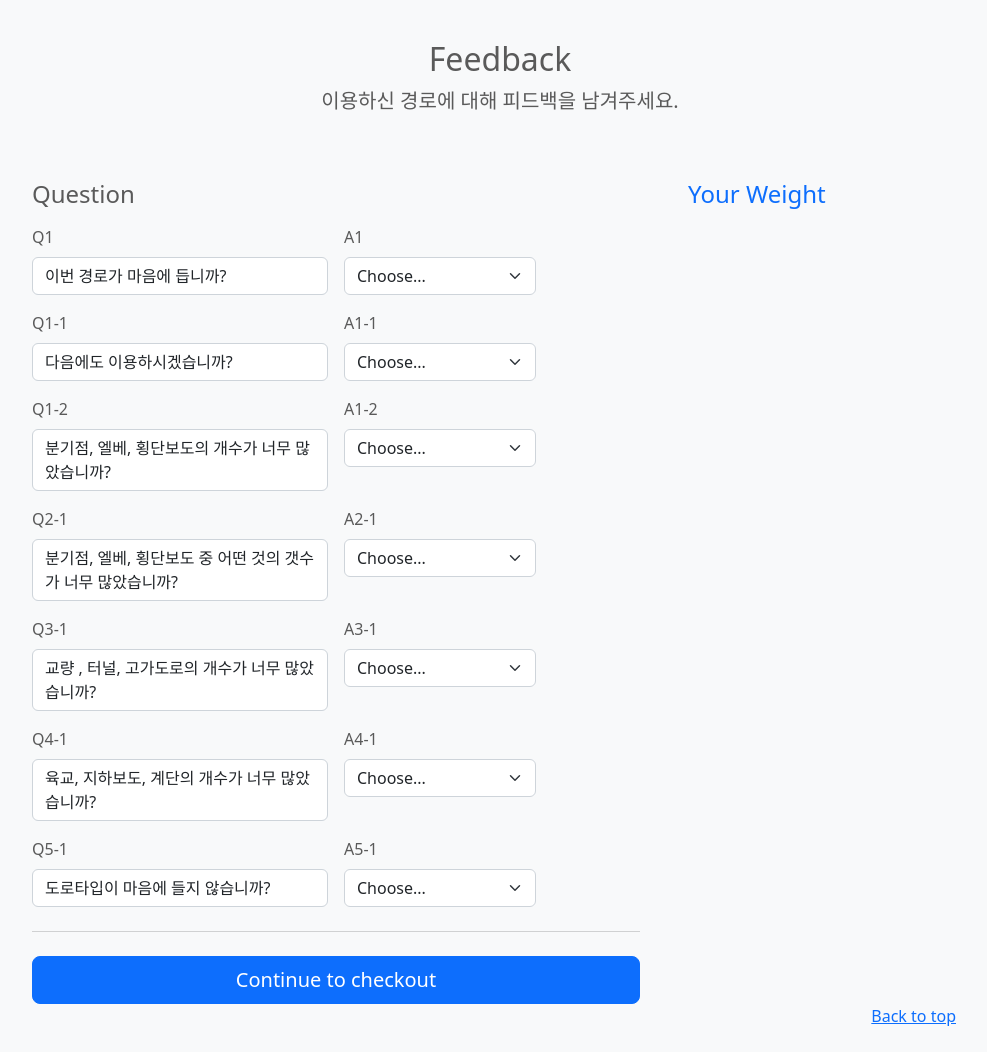
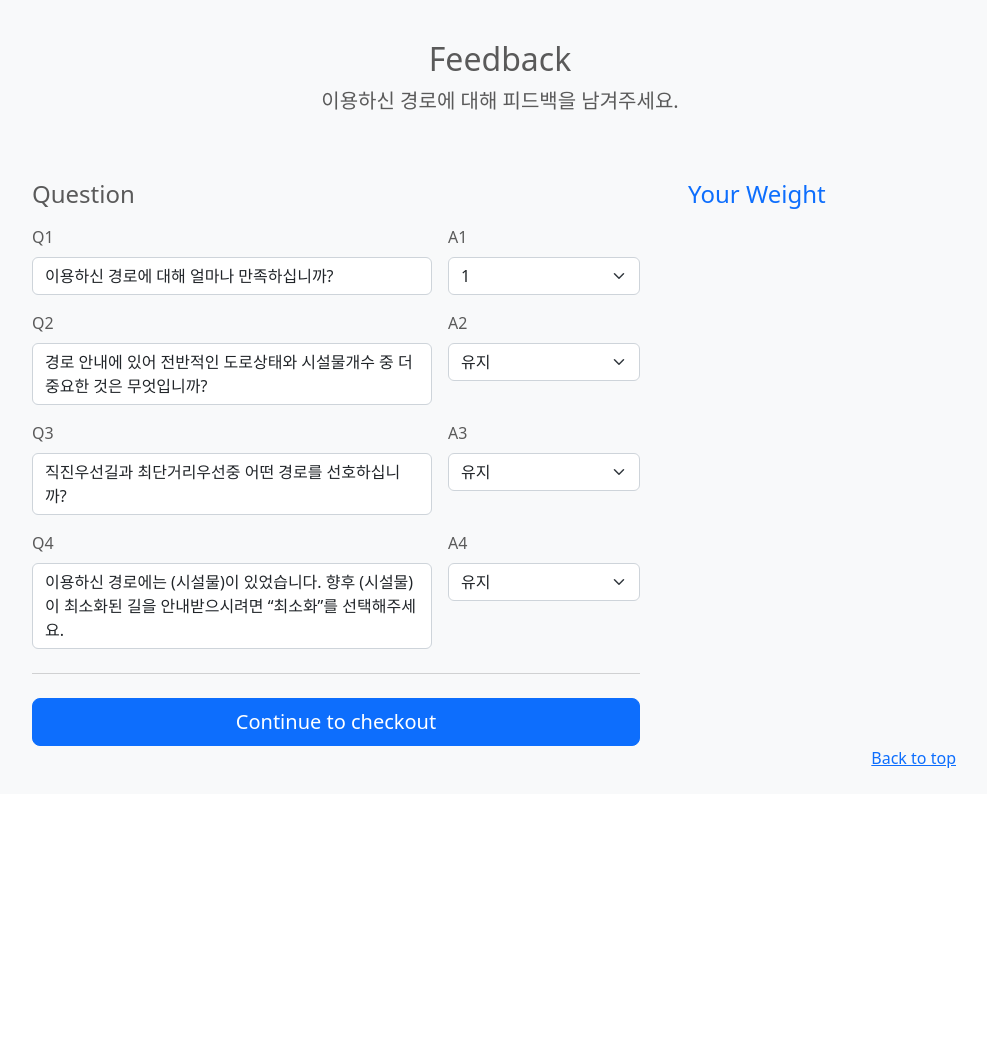
Before and after one commit to seoyoungshinn/watchOut_Page, a Flask app: page /feedback in a window 1280 px wide. Shown: the part 56-1108 px from the top of the page, without its empty margins (140-1127 px from the left). After the commit the page ends 824 px from the top, so only its background shows below. Run offline with Flask 2, Linux system fonts and the light colour scheme; some libraries are stand-ins or nearby versions.

Commit message:
피드백페이지변경

```diff
--- a/templates/preference.html
+++ b/templates/preference.html
@@ -142,115 +142,63 @@
         <h4 class="mb-3">Question</h4>
         <form class="needs-validation" novalidate>
           <div class="row g-3">
-            <div class="col-sm-6">
+            <div class="col-lg-8">
                 <label for="country" class="form-label">Q1</label>
-                <span class="question" id="q1">이번 경로가 마음에 듭니까?</span>
+                <span class="question" id="q1">이용하신 경로에 대해 얼마나 만족하십니까?</span>
             </div>
             <div class="col-md-4">
                 <label for="state" class="form-label">A1</label>
-                <select class="form-select" id="state" required>
-                  <option value="">Choose...</option>
-                  <option>네</option>
-                  <option>아니오</option>
+                <select class="form-select" id="A1">
+                  <option value="1">1</option>
+                  <option value="2">2</option>
+                  <option value="3">3</option>
+                  <option value="4">4</option>
+                  <option value="5">5</option>
+                  <option value="6">6</option>
+                  <option value="7">7</option>
+                  <option value="8">8</option>
+                  <option value="9">9</option>
+                  <option value="10">10</option>
                 </select>
-                <div class="invalid-feedback">
-                  Please provide a valid state.
-                </div>
             </div>
-            <div class="col-sm-6">
-                <label for="country" class="form-label">Q1-1</label>
-                <span class="question" id="q1">다음에도 이용하시겠습니까?</span>
+            <div class="col-lg-8">
+                <label for="country" class="form-label">Q2</label>
+                <span class="question" id="q2">경로 안내에 있어 전반적인 도로상태와 시설물개수 중 더 중요한 것은 무엇입니까?</span>
             </div>
             <div class="col-md-4">
-                <label for="state" class="form-label">A1-1</label>
-                <select class="form-select" id="state" required>
-                  <option value="">Choose...</option>
-                  <option>네</option>
-                  <option>아니오</option>
+                <label for="state" class="form-label">A2</label>
+                <select class="form-select" id="A2">
+                  <option value="keep">유지</option>
+                  <option value="road">도로</option>
+                  <option value="danger">시설물</option>
                 </select>
-                <div class="invalid-feedback">
-                  Please provide a valid state.
-                </div>
             </div>
-            <div class="col-sm-6">
-                <label for="country" class="form-label">Q1-2</label>
-                <span class="question" id="q1">분기점, 엘베, 횡단보도의 개수가 너무 많았습니까?</span>
+            <div class="col-lg-8">
+                <label for="country" class="form-label">Q3</label>
+                <span class="question" id="q3">직진우선길과 최단거리우선중 어떤 경로를 선호하십니까?</span>
             </div>
             <div class="col-md-4">
-                <label for="state" class="form-label">A1-2</label>
-                <select class="form-select" id="state" required>
-                  <option value="">Choose...</option>
-                  <option>네</option>
-                  <option>아니오</option>
+                <label for="state" class="form-label">A3</label>
+                <select class="form-select" id="A3">
+                  <option value="keep">유지</option>
+                  <option value="stright">직진우선</option>
+                  <option value="short">최단거리</option>
                 </select>
-                <div class="invalid-feedback">
-                  Please provide a valid state.
-                </div>
             </div>
-            <div class="col-sm-6">
-                <label for="country" class="form-label">Q2-1</label>
-                <span class="question" id="q1">분기점, 엘베, 횡단보도 중 어떤 것의 갯수가 너무 많았습니까?</span>
+            <div class="col-lg-8">
+                <label for="country" class="form-label">Q4</label>
+                <span class="question" id="q4">이용하신 경로에는 (시설물)이 있었습니다. 향후 (시설물)이 최소화된 길을 안내받으시려면 “최소화”를 선택해주세요.</span>
             </div>
             <div class="col-md-4">
-                <label for="state" class="form-label">A2-1</label>
-                <select class="form-select" id="state" required>
-                  <option value="">Choose...</option>
-                  <option>분기점</option>
-                  <option>엘레베이터</option>
-                  <option>횡단보도</option>
+                <label for="state" class="form-label">A4</label>
+                <select class="form-select" id="A4">
+                  <option value="keep">유지</option>
+                  <option value="minize">최소화</option>
                 </select>
-                <div class="invalid-feedback">
-                  Please provide a valid state.
-                </div>
-            </div>
-            <div class="col-sm-6">
-                <label for="country" class="form-label">Q3-1</label>
-                <span class="question" id="q1">교량 , 터널, 고가도로의 개수가 너무 많았습니까?</span>
-            </div>
-            <div class="col-md-4">
-                <label for="state" class="form-label">A3-1</label>
-                <select class="form-select" id="state" required>
-                  <option value="">Choose...</option>
-                  <option>네</option>
-                  <option>아니오</option>
-                </select>
-                <div class="invalid-feedback">
-                  Please provide a valid state.
-                </div>
-            </div>
-            <div class="col-sm-6">
-                <label for="country" class="form-label">Q4-1</label>
-                <span class="question" id="q1">육교, 지하보도, 계단의 개수가 너무 많았습니까?</span>
-            </div>
-            <div class="col-md-4">
-                <label for="state" class="form-label">A4-1</label>
-                <select class="form-select" id="state" required>
-                  <option value="">Choose...</option>
-                  <option>네</option>
-                  <option>아니오</option>
-                </select>
-                <div class="invalid-feedback">
-                  Please provide a valid state.
-                </div>
-            </div>
-            <div class="col-sm-6">
-                <label for="country" class="form-label">Q5-1</label>
-                <span class="question" id="q1">도로타입이 마음에 들지 않습니까?</span>
-            </div>
-            <div class="col-md-4">
-                <label for="state" class="form-label">A5-1</label>
-                <select class="form-select" id="state" required>
-                  <option value="">Choose...</option>
-                  <option>네</option>
-                  <option>아니오</option>
-                </select>
-                <div class="invalid-feedback">
-                  Please provide a valid state.
-                </div>
             </div>
           </div>
           <hr class="my-4">
-          <button class="w-100 btn btn-primary btn-lg" type="submit">Continue to checkout</button>
+          <button class="w-100 btn btn-primary btn-lg" id="update">Continue to checkout</button>
         </form>
       </div>
     </div>
```
